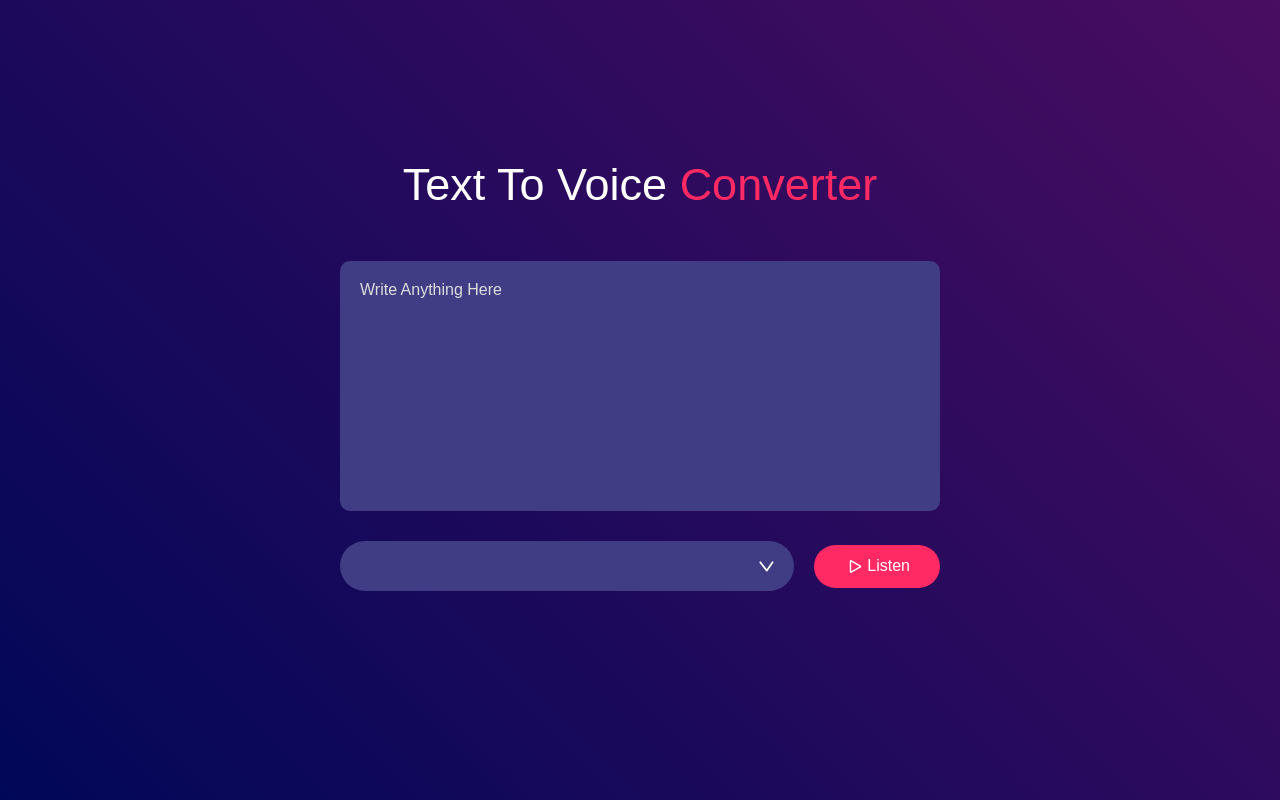
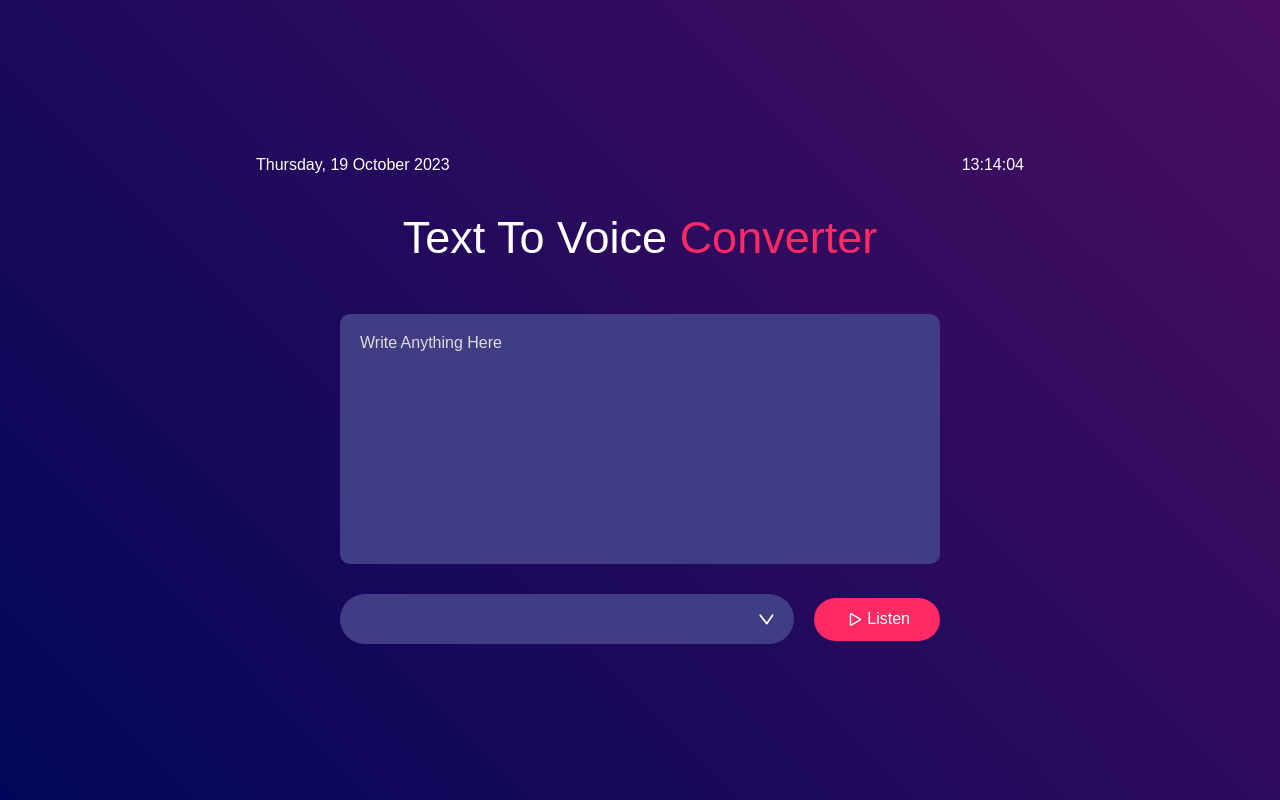
Before and after one commit to huzaifanizam/Text-To-Voice-Converter, a plain HTML site: page index.html in a window 1280 px wide. Drawn offline with nearby package versions, Linux system fonts and the light colour scheme.

Commit message:
first commit

```diff
--- a/app.js
+++ b/app.js
@@ -1,3 +1,62 @@
+
+function ChangeTheme() {
+    let element = document.body;
+    element.classList.toggle('light-mode')
+}
+const displayTime = document.querySelector(".display-time");
+// Time
+function showTime() {
+  let time = new Date();
+  displayTime.innerText = time.toLocaleTimeString("en-US", { hour12: false });
+  setTimeout(showTime, 1000);
+}
+
+showTime();
+
+// Date
+function updateDate() {
+  let today = new Date();
+
+  // return number
+  let dayName = today.getDay(),
+    dayNum = today.getDate(),
+    month = today.getMonth(),
+    year = today.getFullYear();
+
+  const months = [
+    "January",
+    "February",
+    "March",
+    "April",
+    "May",
+    "June",
+    "July",
+    "August",
+    "September",
+    "October",
+    "November",
+    "December",
+  ];
+  const dayWeek = [
+    "Sunday",
+    "Monday",
+    "Tuesday",
+    "Wednesday",
+    "Thursday",
+    "Friday",
+    "Saturday",
+  ];
+  // value -> ID of the html element
+  const IDCollection = ["day", "daynum", "month", "year"];
+  // return value array with number as a index
+  const val = [dayWeek[dayName], dayNum, months[month], year];
+  for (let i = 0; i < IDCollection.length; i++) {
+    document.getElementById(IDCollection[i]).firstChild.nodeValue = val[i];
+  }
+}
+
+updateDate();
+
 
 let speech = new SpeechSynthesisUtterance();
 
--- a/index.html
+++ b/index.html
@@ -9,6 +9,16 @@
 </head>
 <body>
     <div class="hero">
+      <div class="dayAndTime">
+        <div class="day display-date">
+          <span id="day">day</span>,
+          <span id="daynum">00</span>
+          <span id="month">month</span>
+          <span id="year">0000</span>
+        </div>
+        <div class="time display-time">time</div>
+      </div>
+      <br>
         <h1>Text To Voice <span>Converter</span> </h1>
         <textarea placeholder="Write Anything Here"></textarea>
         <div class="row">
--- a/styles/styles.css
+++ b/styles/styles.css
@@ -54,8 +54,15 @@
     align-items: center;
     gap: 20px;
 }
+.dayAndTime{
+    display: flex;
+    justify-content: space-around;
+    margin-bottom: 70px;
+    width: 100%;
+    color: var(--text-color);
+}
 .hero .row select {
-    flex: 1;
+    flex:1;
     background: var(--textAreabackground-color);
     color: var(--text-color);
     height: 50px;
```
